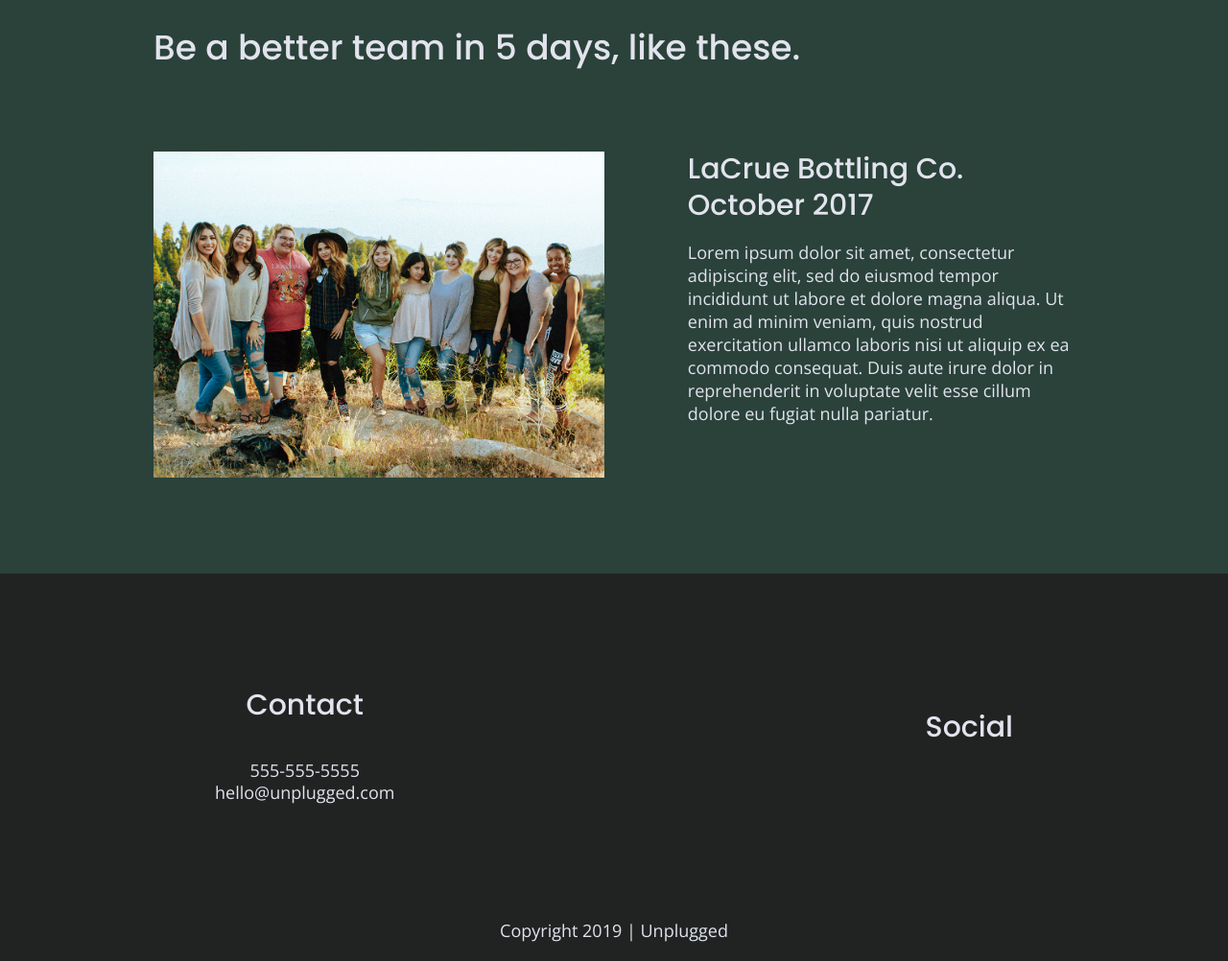
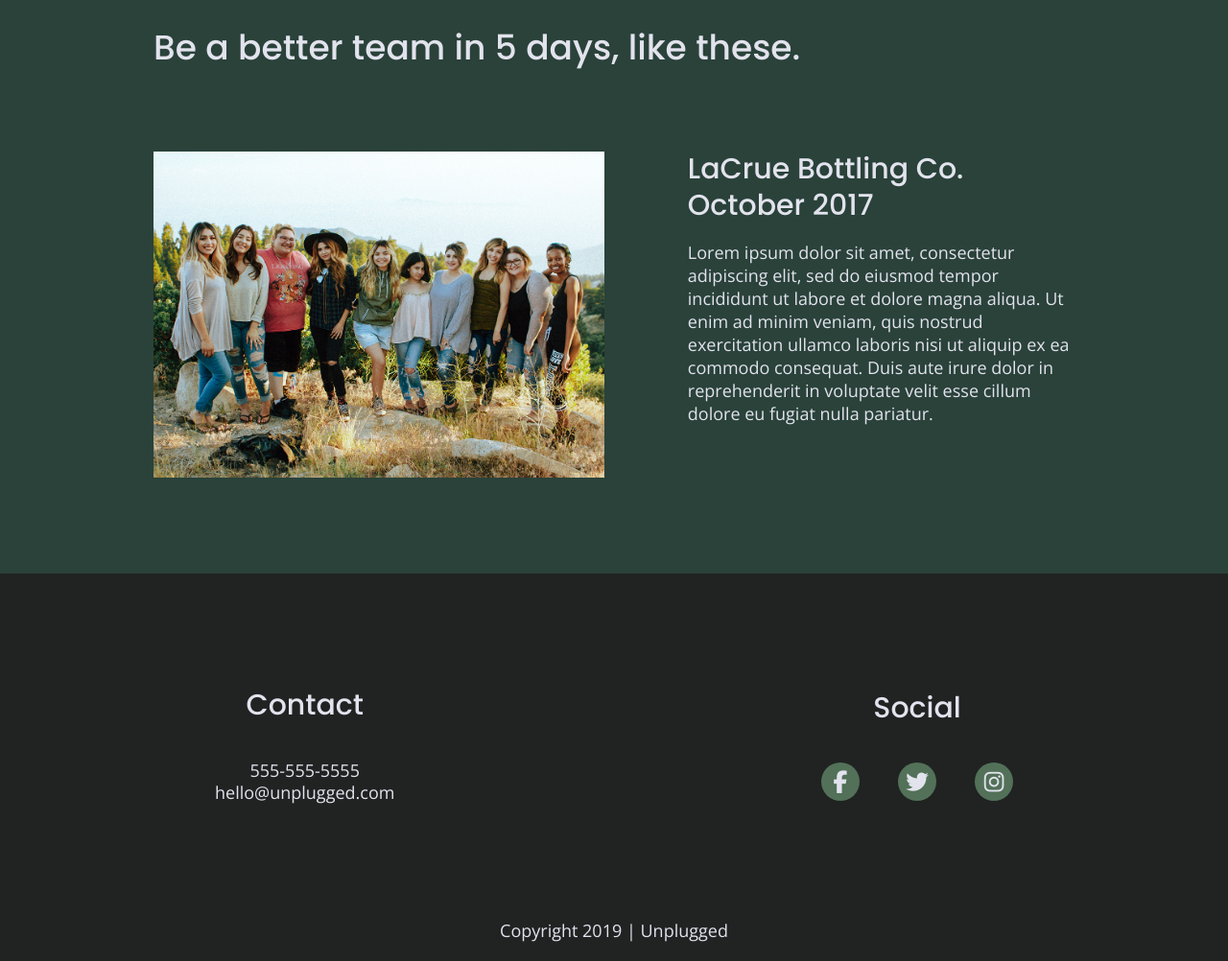
Before and after one commit to LoloCodesNY/unplugged-retreat, a website built with Parcel: page index.html in a window 1280 px wide. Shown: the part 1972-2974 px from the top of the page at 96% size. Built offline with nearby package versions, Linux system fonts and the light colour scheme.

Commit message:
Added social icons

```diff
--- a/css/main.css
+++ b/css/main.css
@@ -241,9 +241,17 @@ footer .social-icons {
 }
 
 footer .social-icons p {
+  background-color: #527158;
+  border-radius: 50%;
+  width: 40px;
+  height: 40px;
   display: flex;
   justify-content: center;
   align-items: center;
+}
+
+footer .social-icons p i {
+  font-size: 1.3125em;
 }
 
 footer .copyright {
@@ -659,6 +667,11 @@ input[type=button] {
       line-height: 1.285;
   }
 
+  footer .social-icons {
+    width: 12.5em;
+    justify-content: space-between;
+  }
+
   footer .copyright {
     width: 100%;
   }
@@ -743,10 +756,11 @@ input[type=button] {
       font-size: 1.125em;
       line-height: 1.333;
   }
+
   /* Hero */
   .hero-area h1 {
     font-size: 3.75em;
-    width: 60%;
+    width: 80%;
 }
 
   /* Aside */
--- a/index.html
+++ b/index.html
@@ -134,9 +134,9 @@
         <div class="social">
           <h4>Social</h4>
           <div class="social-icons">
-            <p><a href="https://www.facebook.com/yoursite" target="_blank"></a></p>
-            <p><a href="https://www.twitter.com/yoursite" target="_blank"></a></p>
-            <p><a href="https://www.instagram.com/yoursite" target="_blank"></a></p>
+            <p><a href="https://www.facebook.com/yoursite" target="_blank"></a><i class="fab fa-facebook-f"></i></p>
+            <p><a href="https://www.twitter.com/yoursite" target="_blank"></a><i class="fab fa-twitter"></i></p>
+            <p><a href="https://www.instagram.com/yoursite" target="_blank"></a><i class="fab fa-instagram"></i></p>
         <!-- other social links here -->
           </div>
         </div>
```
Also changed, not shown: about/index.html (+3 -3 lines), faq/index.html (+3 -3 lines).
